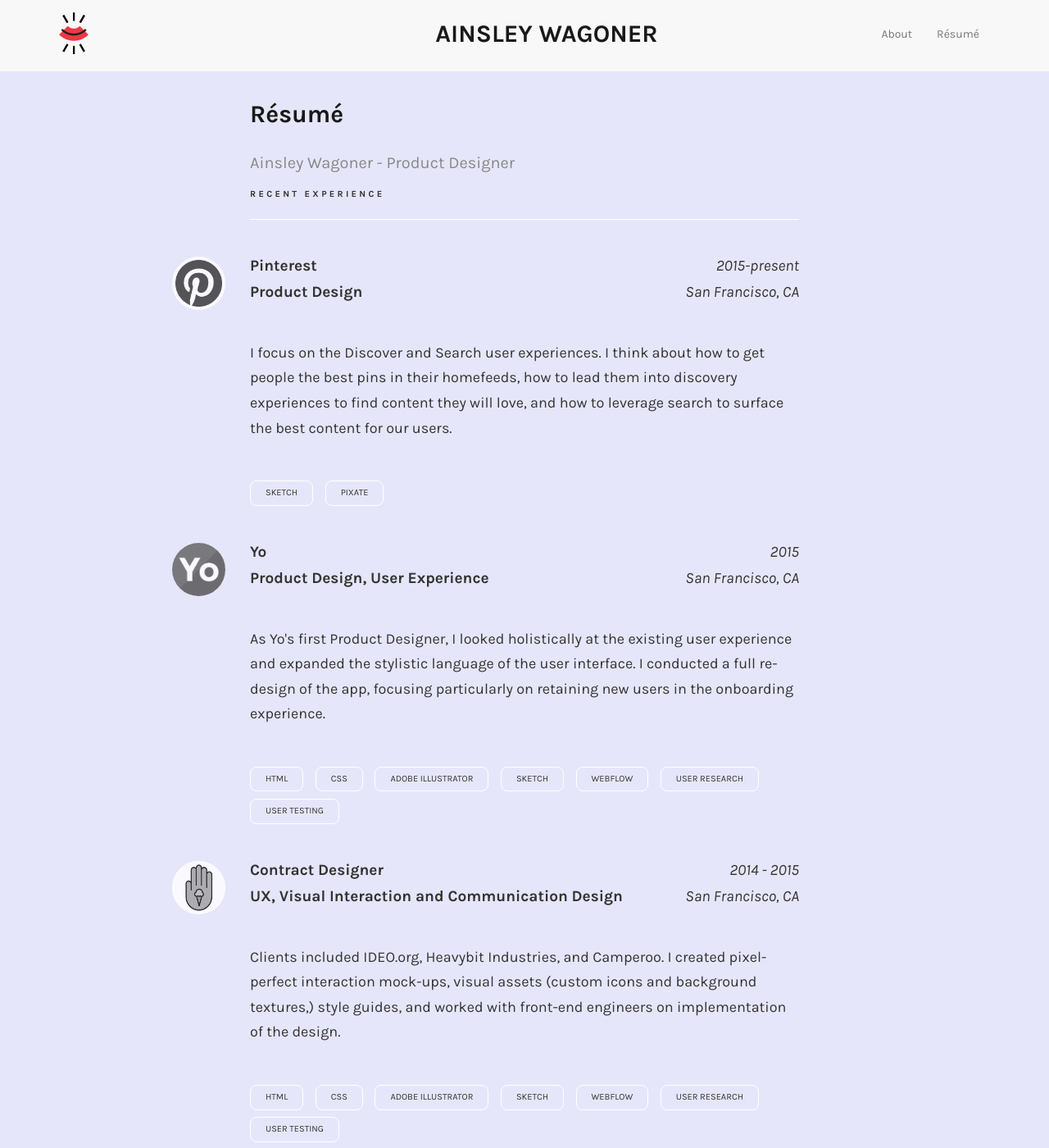
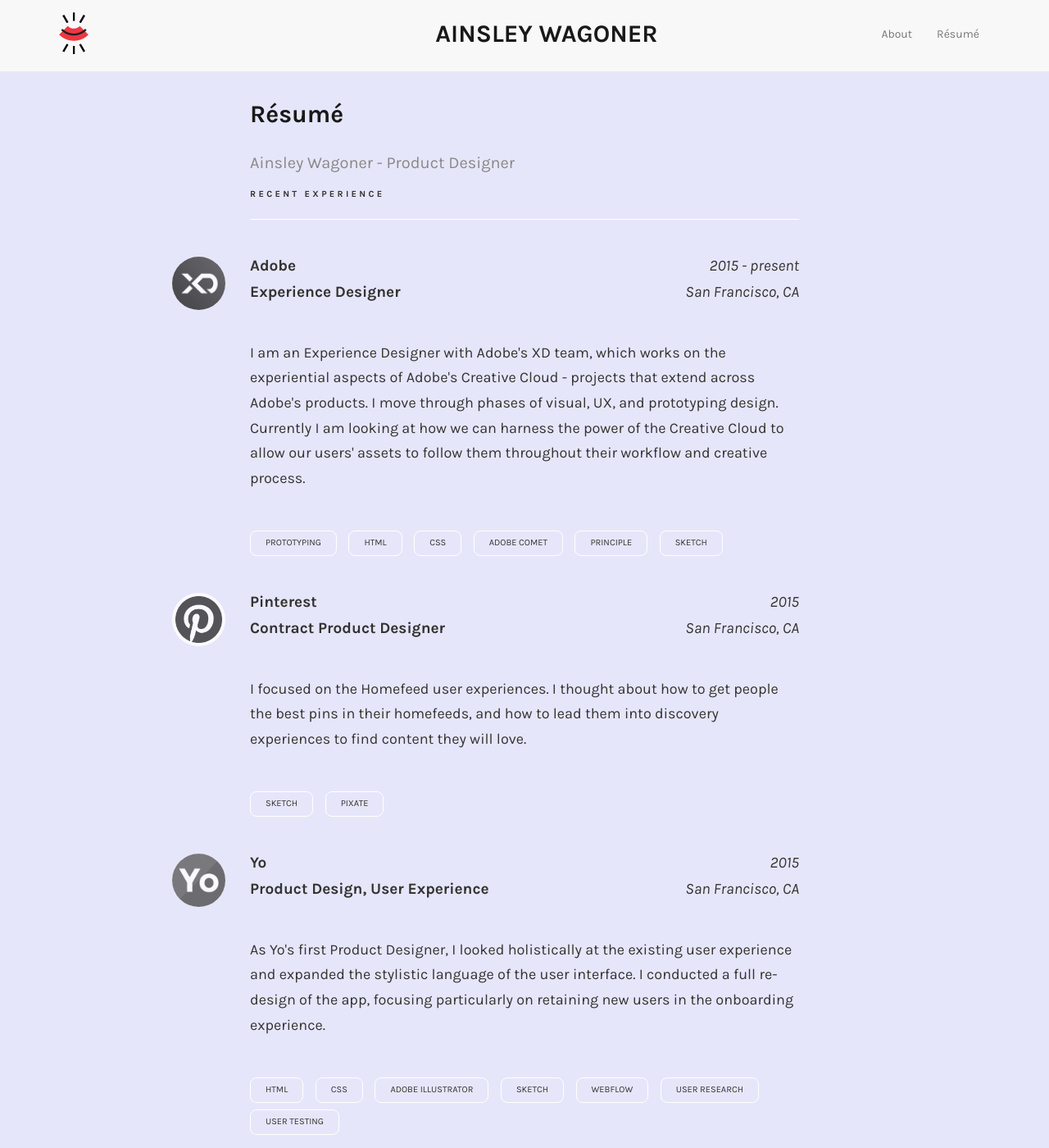
Before and after one commit to ainsleywagon/ainsleywagon.github.io, a Jekyll site: the page built from resume.html, in a window 1280 px wide and 1400 px high. Shown: the whole window at 82% size. Built offline with Jekyll 4.4.1, drawn with Linux system fonts in a browser that asks for light colours; nearby versions of some CDN libraries; some web fonts are replaced.

Commit message:
Updating the resume section to include Adobe experience.

```diff
--- a/resume.html
+++ b/resume.html
@@ -10,21 +10,49 @@
       <p class="section-tagline">Recent Experience</p>
       <!-- Recent Experience: Product Design @ Pinterest-->
       <p>
+        <a target="_blank" href="http://https://www.behance.net/adobexd">
+          <img class="icon" src="{{ "/images/logos/AdobeXD.png" | prepend: site.baseurl }}">
+        </a>
+        <b>Adobe</b>
+        <span class="right"><i>2015 - present</i></span>
+        <br>
+        <b>Experience Designer</b>
+        <span class="right"><i>San Francisco, CA</i></span>
+        <br>
+        <br>
+        <p class="resume-description">
+          I am an Experience Designer with Adobe's XD team, which works on the
+          experiential aspects of Adobe's Creative Cloud - projects that extend across
+          Adobe's products. I move through phases of visual, UX, and prototyping
+          design. Currently I am looking at how we can harness the power
+          of the Creative Cloud to allow our users' assets to follow them throughout
+          their workflow and creative process.
+        </p>
+        <br>
+        <span class="skill">Prototyping</span>
+        <span class="skill">HTML</span>
+        <span class="skill">CSS</span>
+        <span class="skill">Adobe Comet</span>
+        <span class="skill">Principle</span>
+        <span class="skill">Sketch</span>
+      </p>
+      <br>
+      <!-- Recent Experience: Product Design @ Pinterest-->
+      <p>
         <a target="_blank" href="http://pinterest.com">
           <img class="icon" src="{{ "/images/logos/pinterest.png" | prepend: site.baseurl }}">
         </a>
         <b>Pinterest</b>
-        <span class="right"><i>2015-present</i></span>
+        <span class="right"><i>2015</i></span>
         <br>
-        <b>Product Design</b>
+        <b>Contract Product Designer</b>
         <span class="right"><i>San Francisco, CA</i></span>
         <br>
         <br>
         <p class="resume-description">
-          I focus on the Discover and Search user experiences. I think about
-          how to get people the best pins in their homefeeds, how to lead them into
-          discovery experiences to find content they will love, and how to leverage
-          search to surface the best content for our users.
+          I focused on the Homefeed user experiences. I thought about
+          how to get people the best pins in their homefeeds, and how to lead them into
+          discovery experiences to find content they will love.
         </p>
         <br>
         <span class="skill">Sketch</span>
```
Also changed, not shown: images/logos/AdobeXD.png (added), 3 other files.
